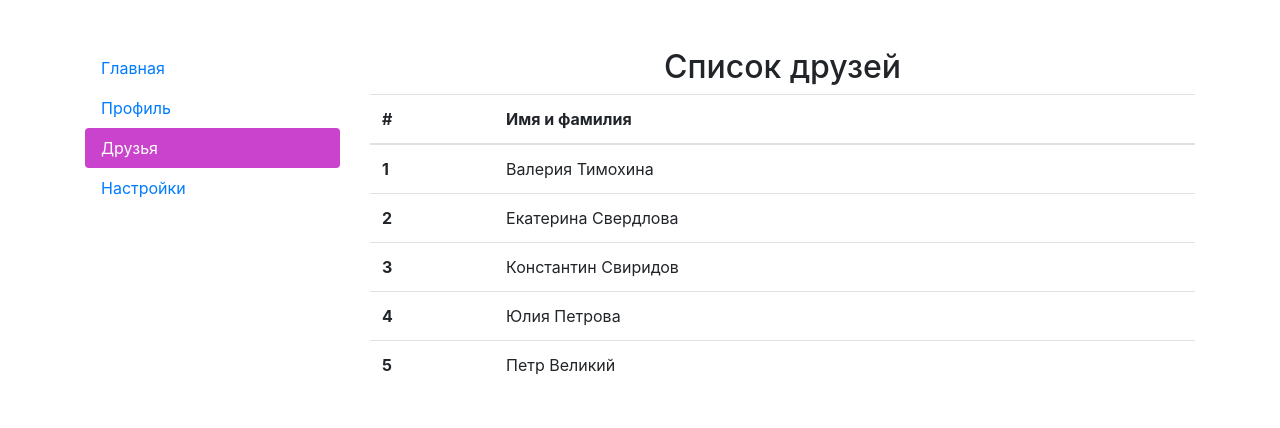
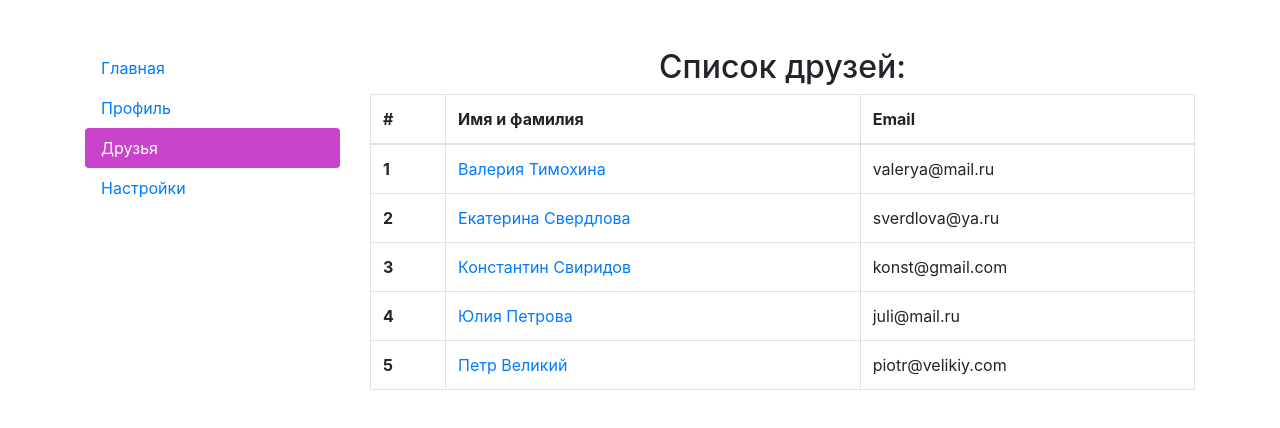
Before and after one commit to FioElena/209-app, a React (Create React App) app: page /friends in a window 1280 px wide. Shown: the top 428 px of the page. Built offline with nearby package versions, Linux system fonts and the light colour scheme.

Commit message:
user profile working

```diff
--- a/src/App.jsx
+++ b/src/App.jsx
@@ -43,7 +43,7 @@ function App(props) {
         <div className="col-9">
           <Routes>
             <Route path="/" element={<Main />} />
-            <Route path="/profile" element={<Profile function={props.function.key_getUser}/>} />
+            <Route path="/profile/*" element={<Profile function={props.function.key_getUser}/>} />
             <Route path="/friends" element={<Friends function={props.function.key_getUsers}/>} />
             <Route path="/settings" element={<Settings />} />
           </Routes>
--- a/src/components/Friends.jsx
+++ b/src/components/Friends.jsx
@@ -1,36 +1,52 @@
+import { NavLink } from "react-router-dom";
+
 const TableRow = (props) => {
 	return (
 		<tr>
-            <th scope="row">{props.index+1}</th>
-            <td>{props.name} {props.lastname}</td>
+			<th scope="row">{props.index + 1}</th>
+			<td>
+				<NavLink to={"/profile/" + props.id}>
+					{props.name} {props.lastname}
+				</NavLink>
+			</td>
+			<td>{props.email}</td>
 		</tr>
-
-    )
-}
+	);
+};
 
 export const Friends = (props) => {
 	let users = props.function();
-    console.log(Object.keys(users));
+
 	let usersCount = Object.keys(users).length;
 	let userRow = [];
+
 	for (let i = 0; i < usersCount; i++) {
-        userRow.push(<TableRow index={i} key={i} name={users[i].name} lastname={users[i].lastname} />)
+		userRow.push(
+			<TableRow
+				id={users[i].id}
+				index={i}
+				key={i}
+				name={users[i].name}
+				lastname={users[i].lastname}
+				email={users[i].email}
+			/>
+		);
 	}
+
 	return (
 		<>
-            <h2 className="text-center">Список друзей</h2>
+			<h2 className="text-center">Список друзей:</h2>
 			<div className="row">
 				<div className="col-12 mx-auto">
-                    <table className="table table-border">
+					<table className="table table-bordered">
 						<thead>
 							<tr>
 								<th scope="col">#</th>
 								<th scope="col">Имя и фамилия</th>
+								<th scope="col">Email</th>
 							</tr>
 						</thead>
-                        <tbody>
-                            {userRow}
-                        </tbody>
+						<tbody>{userRow}</tbody>
 					</table>
 				</div>
 			</div>
--- a/src/components/Profile.jsx
+++ b/src/components/Profile.jsx
@@ -1,22 +1,31 @@
-import styles from "./Profile.module.css"
+import styles from "./Profile.module.css";
 
 export const Profile = (props) => {
-    let user = props.function();
-    console.log(user);
+	let userId = location.pathname.split("/")[2];
+  let user = props.function(userId);
 
 	return (
 		<div className="row">
 			<div className="col-md-4">
-                <img src={user.avatar} alt="" width="100%" />
+				<img
+					src={user.avatar}
+					alt=""
+          width="100%"
+				/>
 			</div>
 			<div className="col-md-8">
-                <h2 className={styles.id}>Id: <span>{user.id}</span> </h2>
-                <h3 className={styles.name}>Фамилия и имя: <span>{user.lastname} {user.name}</span> </h3>
-                <h3 className={styles.email}>Email: <span>{user.email}</span> </h3>
-                <p className={styles.about}>{user.about}
-                </p>
-                <button style={{backgroundColor: "green", pdding: "5px", borderRadius: "4px"}}>Отправить</button>
+				<h2 className={styles.id}>
+					Id: <span>{user.id}</span>
+				</h2>
+				<h3 className={styles.name}>
+					Фамилия, имя: <span>{user.lastname} {user.name}</span>
+				</h3>
+				<h3 className={styles.email}>
+					Email: <span>{user.email}</span>
+				</h3>
+				<p className={styles.about}>{user.about}</p>
+        <button style={{backgroundColor: "green", padding: "5px", borderRadius: "4px", borderColor: "green"}}>Отправить</button>
 			</div>
 		</div>
-    )
-}
+	);
+};
--- a/src/state.jsx
+++ b/src/state.jsx
@@ -3,19 +3,58 @@ const user = {
     name: "Иван",
     lastname: "Иванов",
     email: "ivan@ya.ru",
-    avatar: "https://images.unsplash.com/photo-1535713875002-d1d0cf377fde?ixlib=rb-4.0.3&ixid=M3wxMjA3fDB8MHxzZWFyY2h8M3x8dXNlcnxlbnwwfHwwfHx8MA%3D%3D&w=300&q=80",
-    about: "Тут я рассказываю о себе, своих увлечениях ..."
+    avatar:
+        "https://images.unsplash.com/photo-1535713875002-d1d0cf377fde?ixlib=rb-4.0.3&ixid=M3wxMjA3fDB8MHxzZWFyY2h8M3x8dXNlcnxlbnwwfHwwfHx8MA%3D%3D&w=300&q=80",
+    about: "Тут я рассказываю о себе, своих увлечениях...",
 };
 
 const users = {
-0: {name: "Валерия", lastname: "Тимохина"},
-1: {name: "Екатерина", lastname: "Свердлова"},
-2: {name: "Константин", lastname: "Свиридов"},
-3: {name: "Юлия", lastname: "Петрова"},
-4: {name: "Петр", lastname: "Великий"},
-}
+    0: {
+        id: 5,
+        name: "Валерия",
+        lastname: "Тимохина",
+        email: "valerya@mail.ru",
+        avatar:
+            "https://images.unsplash.com/photo-1580489944761-15a19d654956?ixlib=rb-4.0.3&ixid=M3wxMjA3fDB8MHxzZWFyY2h8Nnx8YXZhdGFyfGVufDB8fDB8fHww&w=300&q=80",
+    },
+    1: {
+        id: 43,
+        name: "Екатерина",
+        lastname: "Свердлова",
+        email: "sverdlova@ya.ru",
+        avatar:
+            "https://images.unsplash.com/photo-1573496359142-b8d87734a5a2?ixlib=rb-4.0.3&ixid=M3wxMjA3fDB8MHxzZWFyY2h8Mnx8cGVyc29uYXxlbnwwfHwwfHx8MA%3D%3D&w=300&q=80",
+    },
+    2: {
+        id: 12,
+        name: "Константин",
+        lastname: "Свиридов",
+        email: "konst@gmail.com",
+        avatar:
+            "https://images.unsplash.com/photo-1599566150163-29194dcaad36?ixlib=rb-4.0.3&ixid=M3wxMjA3fDB8MHxzZWFyY2h8NHx8YXZhdGFyfGVufDB8fDB8fHww&w=300&q=80",
+    },
+    3: {
+        id: 4,
+        name: "Юлия",
+        lastname: "Петрова",
+        email: "juli@mail.ru",
+        avatar:
+            "https://images.unsplash.com/photo-1573497019940-1c28c88b4f3e?ixlib=rb-4.0.3&ixid=M3wxMjA3fDB8MHxzZWFyY2h8MXx8dXNlciUyMHBlcnNvbmF8ZW58MHx8MHx8fDA%3D&w=300&q=80",
+    },
+    4: {
+        id: 9,
+        name: "Петр",
+        lastname: "Великий",
+        email: "piotr@velikiy.com",
+        avatar:
+            "https://images.unsplash.com/photo-1639149888905-fb39731f2e6c?ixlib=rb-4.0.3&ixid=M3wxMjA3fDB8MHxzZWFyY2h8Mnx8bWFuJTIwYXZhdGFyfGVufDB8fDB8fHww&w=300&q=80",
+    },
+};
 
-export function getUser() {
+export function getUser(userId) {
+    for (let i = 0; i < Object.keys(users).length; i++) {
+        if (users[i].id == userId) return users[i];
+    }
     return user;
 }
 
```
Lines whose indentation alone changed are shown as unchanged.
